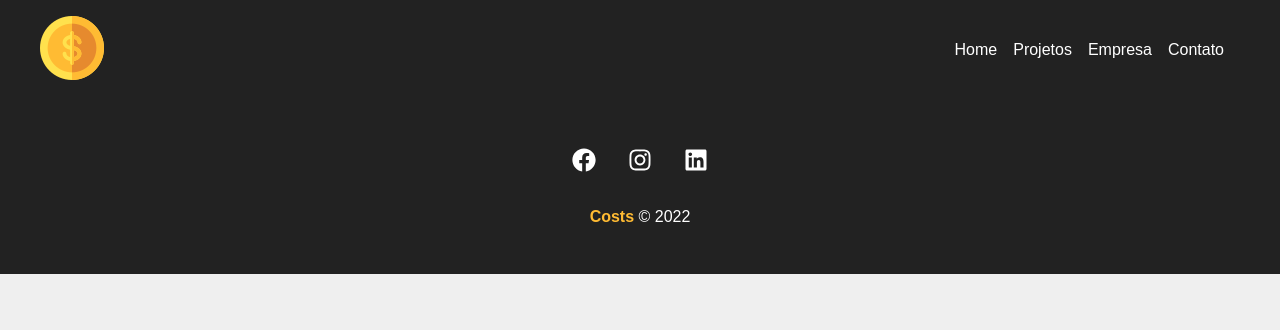
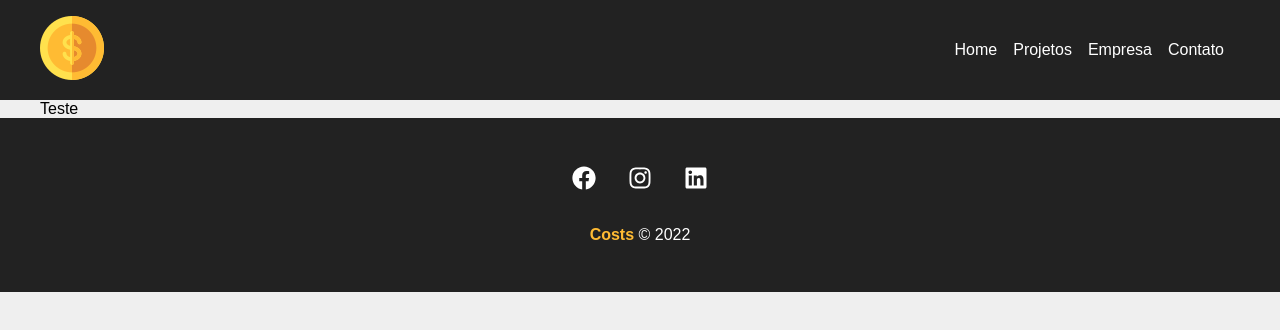
Before and after one commit to andreenakashima/costs, a React (Create React App) app: page /project/1 in a window 1280 px wide. Shown: the top 330 px of the page. Built offline with nearby package versions, Linux system fonts and the light colour scheme; data requests are answered from the project's data file.

Commit message:
Adicionado pagina de edicao de projetos

```diff
--- a/src/App.js
+++ b/src/App.js
@@ -9,18 +9,20 @@
 import Navbar from './components/layout/Navbar';
 import Footer from './components/layout/Footer';
 import Projects from './components/pages/Projects';
+import Project from './components/pages/Project';
 
 function App() {
   return (
     <div className="App">
       <Router>
         <Navbar />
-        <Container customClass="min-height">
+        <Container customClass="min_height">
           <Routes>
             <Route path='/' element={<Home />} />
             <Route path='/contact' element={<Contact />} />
             <Route path='/company' element={<Company />} />
             <Route path='/projects' element={<Projects />} />
+            <Route path='/project/:id' element={<Project />} />
             <Route path='/newproject' element={<NewProject />} />
           </Routes>
         </Container>
--- a/src/components/layout/Container.module.css
+++ b/src/components/layout/Container.module.css
@@ -6,7 +6,7 @@
     flex-wrap: wrap;
 }
 
-.min-height {
+.min_height {
     min-height: 75%;
 }
 
--- /dev/null
+++ b/src/components/pages/Project.js
@@ -0,0 +1,30 @@
+// import styles from './Project.module.css'
+
+import { useParams } from 'react-router-dom'
+import { useState, useEffect } from 'react'
+
+function Project() {
+    const { id } = useParams()
+    const [ project, setProject ] = useState([])
+
+    useEffect(() => {
+        fetch(`http://localhost:5000/projects/${id}`, {
+            method: 'GET',
+            headers: {
+                'Content-Type': 'application/json'
+            }
+        }).then(resp => resp.json())
+        .then((data) => {
+            setProject(data)
+        })
+        .catch((err) => console.log(err))
+    }, [id])
+
+    return (
+        <div>
+            { project.name }
+        </div>
+    )
+}
+
+export default Project
--- a/src/components/project/ProjectCard.js
+++ b/src/components/project/ProjectCard.js
@@ -20,7 +20,7 @@
                 <span className={ `${styles[category.toLowerCase()]}` }></span> { category }
             </p>
             <div className={ styles.project_card_actions }>
-                <Link to="/">
+                <Link to={`/project/${id}`}>
                     <BsPencil /> Editar
                 </Link>
                 <button onClick={ remove }>
```
Also changed, not shown: src/components/pages/Project.module.css (added).
